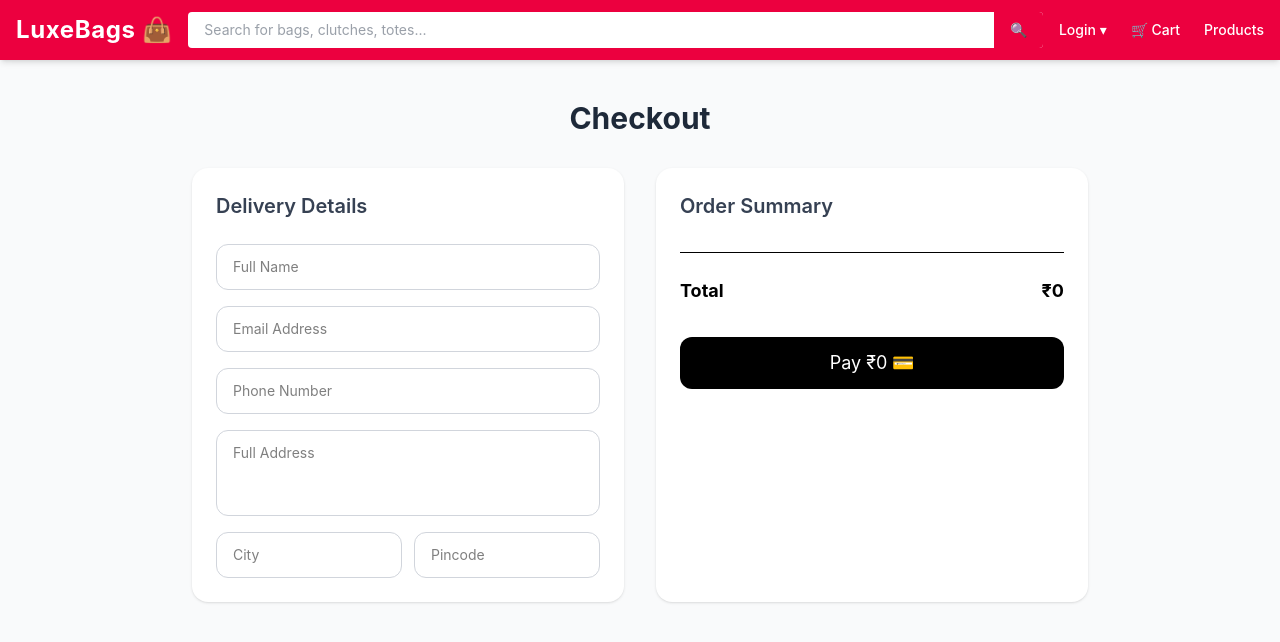
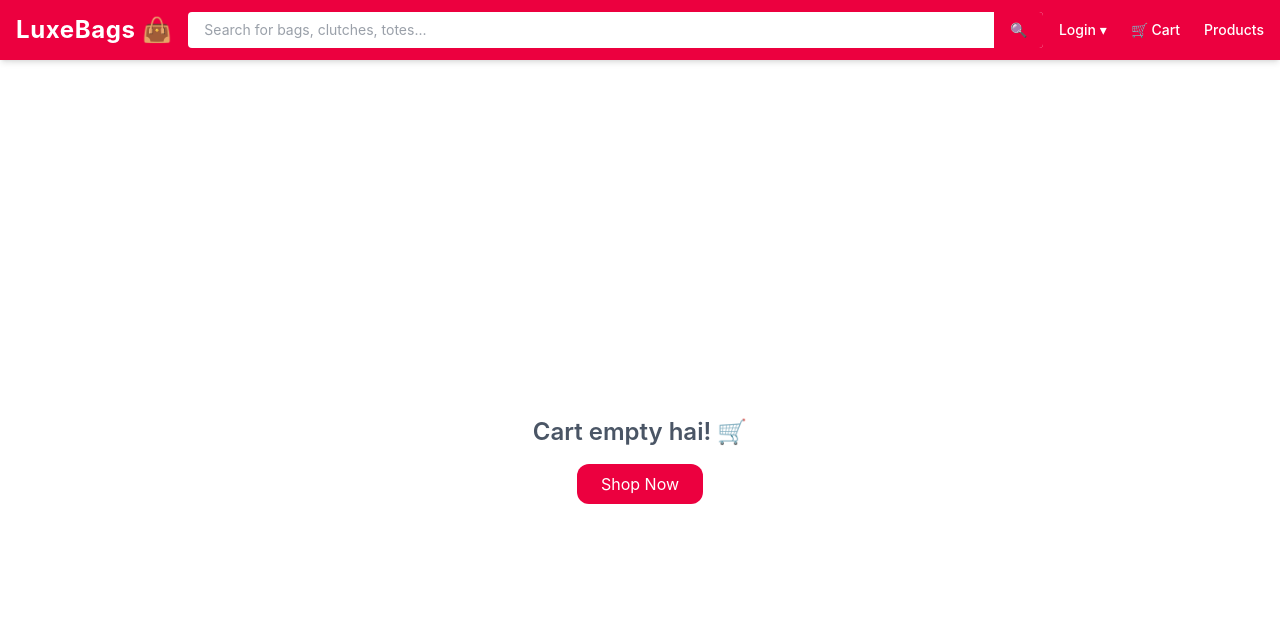
Before and after one commit to ambreeshsingh/luxebags-frontened, a React (Vite) app: page /checkout in a window 1280 px wide. Shown: the top 642 px of the page. Built offline with nearby package versions, Linux system fonts and the light colour scheme.

Commit message:
checkout flipkart style complete

```diff
--- a/src/pages/Checkout.jsx
+++ b/src/pages/Checkout.jsx
@@ -23,38 +23,64 @@
 //     setForm({ ...form, [e.target.name]: e.target.value });
 //   };
 
-//   const handleOrder = async () => {
+//   const handlePayment = async () => {
 //     setLoading(true);
 
-//     const orderData = {
-//       ...form,
-//       // spread form data — name, email, phone etc.
-//       items: cartItems.map((item) => ({
-//         // productId: item._id,
-//         productId: item.id || item._id,
-//         name: item.name,
-//         price: item.price,
-//         quantity: item.quantity,
-//         image: item.image,
-//       })),
-//       totalPrice,
-//     };
-
 //     try {
-//       const res = await fetch("https://handbags-backend.onrender.com/api/orders", {
+//       // Step 1 — Backend se Razorpay order create karo
+//       const res = await fetch("https://handbags-backend.onrender.com/api/payment/create-order", {
 //         method: "POST",
 //         headers: { "Content-Type": "application/json" },
-//         body: JSON.stringify(orderData),
-//         // sends order data to backend
+//         body: JSON.stringify({ amount: totalPrice }),
 //       });
 
-//       const data = await res.json();
+//       const order = await res.json();
 
-//       if (res.ok) {
-//         alert("Order placed successfully! 🎉");
-//         navigate("/");
-//         // go to home after order
-//       }
+//       // Step 2 — Razorpay popup open karo
+//       const options = {
+//         key: "rzp_test_T8cDcRFkJwqYJl",
+//         amount: order.amount,
+//         currency: "INR",
+//         name: "LuxeBags",
+//         description: "Premium Handbags",
+//         order_id: order.id,
+//         handler: async function (response) {
+//           // Step 3 — Payment successful → order save karo
+//           const orderData = {
+//             ...form,
+//             items: cartItems.map((item) => ({
+//               productId: item.id || item._id,
+//               name: item.name,
+//               price: item.price,
+//               quantity: item.quantity,
+//               image: item.image,
+//             })),
+//             totalPrice,
+//             paymentId: response.razorpay_payment_id,
+//           };
+
+//           await fetch("https://handbags-backend.onrender.com/api/orders", {
+//             method: "POST",
+//             headers: { "Content-Type": "application/json" },
+//             body: JSON.stringify(orderData),
+//           });
+
+//           alert("Payment Successful! Order Placed 🎉");
+//           navigate("/");
+//         },
+//         prefill: {
+//           name: form.customerName,
+//           email: form.email,
+//           contact: form.phone,
+//         },
+//         theme: {
+//           color: "#be123c",
+//         },
+//       };
+
+//       const rzp = new window.Razorpay(options);
+//       rzp.open();
+
 //     } catch (error) {
 //       alert("Something went wrong!");
 //     }
@@ -75,7 +101,6 @@
 //           <h2 className="text-xl font-semibold text-gray-700 mb-2">
 //             Delivery Details
 //           </h2>
-
 //           <input type="text" name="customerName" placeholder="Full Name"
 //             value={form.customerName} onChange={handleChange}
 //             className="border border-gray-300 rounded-xl px-4 py-3 text-sm focus:outline-none focus:border-black"
@@ -109,29 +134,24 @@
 //           <h2 className="text-xl font-semibold text-gray-700 mb-2">
 //             Order Summary
 //           </h2>
-
 //           {cartItems.map((item) => (
 //             <div key={item.id || item._id} className="flex justify-between text-sm text-gray-600">
 //               <span>{item.name} × {item.quantity}</span>
 //               <span>₹{(item.price * item.quantity).toLocaleString()}</span>
 //             </div>
 //           ))}
-
 //           <hr className="my-2" />
-
 //           <div className="flex justify-between font-bold text-lg text-black">
 //             <span>Total</span>
 //             <span>₹{totalPrice.toLocaleString()}</span>
 //           </div>
-
 //           <button
-//             onClick={handleOrder}
+//             onClick={handlePayment}
 //             disabled={loading}
 //             className="mt-4 w-full bg-black text-white py-3 rounded-xl hover:bg-gray-800 transition text-lg disabled:opacity-50"
 //           >
-//             {loading ? "Placing Order..." : `Place Order ₹${totalPrice.toLocaleString()}`}
+//             {loading ? "Processing..." : `Pay ₹${totalPrice.toLocaleString()} 💳`}
 //           </button>
-
 //         </div>
 //       </div>
 //     </div>
@@ -141,31 +161,81 @@
 import { useState } from "react";
 import { useCart } from "../context/CartContext";
 import { useNavigate } from "react-router-dom";
+import { useAuth } from "../context/AuthContext";
 
 export default function Checkout() {
-
   const { cartItems, totalPrice } = useCart();
+  const { name } = useAuth();
   const navigate = useNavigate();
   const [loading, setLoading] = useState(false);
+  const [step, setStep] = useState(1);
+  // step 1 = address, step 2 = payment
 
   const [form, setForm] = useState({
-    customerName: "",
+    customerName: name || "",
+    // agar login hai toh name auto fill
     email: "",
     phone: "",
     address: "",
     city: "",
+    state: "",
     pincode: "",
   });
 
+  const [errors, setErrors] = useState({});
+  // errors object — har field ka error track karega
+
   const handleChange = (e) => {
     setForm({ ...form, [e.target.name]: e.target.value });
+    setErrors({ ...errors, [e.target.name]: "" });
+    // jab type karo → error clear ho jaye
   };
 
+  // PINCODE SE CITY/STATE AUTO FILL
+  const handlePincode = async (e) => {
+    const pin = e.target.value;
+    setForm({ ...form, pincode: pin });
+
+    if (pin.length === 6) {
+      // 6 digit pincode hone pe API call karo
+      try {
+        const res = await fetch(`https://api.postalpincode.in/pincode/${pin}`);
+        const data = await res.json();
+        if (data[0].Status === "Success") {
+          const postOffice = data[0].PostOffice[0];
+          setForm((prev) => ({
+            ...prev,
+            city: postOffice.District,
+            state: postOffice.State,
+            pincode: pin,
+            // city aur state auto fill!
+          }));
+        }
+      } catch (err) {
+        console.log(err);
+      }
+    }
+  };
+
+  // ADDRESS VALIDATION
+  const validateAddress = () => {
+    const newErrors = {};
+    if (!form.customerName) newErrors.customerName = "Name required!";
+    if (!form.email.includes("@")) newErrors.email = "Valid email daalo!";
+    if (form.phone.length !== 10) newErrors.phone = "10 digit phone number daalo!";
+    if (!form.address) newErrors.address = "Address required!";
+    if (form.pincode.length !== 6) newErrors.pincode = "Valid pincode daalo!";
+    if (!form.city) newErrors.city = "City required!";
+    if (!form.state) newErrors.state = "State required!";
+    setErrors(newErrors);
+    return Object.keys(newErrors).length === 0;
+    // agar koi error nahi → true return karo
+  };
+
+  // RAZORPAY PAYMENT
   const handlePayment = async () => {
     setLoading(true);
-
     try {
-      // Step 1 — Backend se Razorpay order create karo
       const res = await fetch("https://handbags-backend.onrender.com/api/payment/create-order", {
         method: "POST",
         headers: { "Content-Type": "application/json" },
@@ -174,7 +244,6 @@ export default function Checkout() {
 
       const order = await res.json();
 
-      // Step 2 — Razorpay popup open karo
       const options = {
         key: "rzp_test_T8cDcRFkJwqYJl",
         amount: order.amount,
@@ -183,7 +252,6 @@ export default function Checkout() {
         description: "Premium Handbags",
         order_id: order.id,
         handler: async function (response) {
-          // Step 3 — Payment successful → order save karo
           const orderData = {
             ...form,
             items: cartItems.map((item) => ({
@@ -211,9 +279,7 @@ export default function Checkout() {
           email: form.email,
           contact: form.phone,
         },
-        theme: {
-          color: "#be123c",
-        },
+        theme: { color: "#be123c" },
       };
 
       const rzp = new window.Razorpay(options);
@@ -222,75 +288,200 @@ export default function Checkout() {
     } catch (error) {
       alert("Something went wrong!");
     }
-
     setLoading(false);
   };
 
+  // CART EMPTY CHECK
+  if (cartItems.length === 0) {
     return (
-    <div className="min-h-screen bg-gray-50 px-6 py-10">
-      <h1 className="text-3xl font-bold text-center text-gray-800 mb-8">
-        Checkout
-      </h1>
+      <div className="min-h-screen flex flex-col items-center justify-center gap-4">
+        <p className="text-2xl font-semibold text-gray-600">Cart empty hai! 🛒</p>
+        <button onClick={() => navigate("/products")}
+          className="bg-rose-600 text-white px-6 py-2 rounded-xl hover:bg-rose-700 transition">
+          Shop Now
+        </button>
+      </div>
+    );
+  }
 
-      <div className="max-w-4xl mx-auto grid grid-cols-1 md:grid-cols-2 gap-8">
+  return (
+    <div className="min-h-screen bg-gray-100 py-8 px-4">
 
-        {/* Left - Form */}
-        <div className="bg-white rounded-2xl shadow p-6 flex flex-col gap-4">
-          <h2 className="text-xl font-semibold text-gray-700 mb-2">
-            Delivery Details
-          </h2>
-          <input type="text" name="customerName" placeholder="Full Name"
-            value={form.customerName} onChange={handleChange}
-            className="border border-gray-300 rounded-xl px-4 py-3 text-sm focus:outline-none focus:border-black"
-          />
-          <input type="email" name="email" placeholder="Email Address"
-            value={form.email} onChange={handleChange}
-            className="border border-gray-300 rounded-xl px-4 py-3 text-sm focus:outline-none focus:border-black"
-          />
-          <input type="tel" name="phone" placeholder="Phone Number"
-            value={form.phone} onChange={handleChange}
-            className="border border-gray-300 rounded-xl px-4 py-3 text-sm focus:outline-none focus:border-black"
-          />
-          <textarea name="address" placeholder="Full Address"
-            value={form.address} onChange={handleChange} rows={3}
-            className="border border-gray-300 rounded-xl px-4 py-3 text-sm focus:outline-none focus:border-black resize-none"
-          />
-          <div className="flex gap-3">
-            <input type="text" name="city" placeholder="City"
-              value={form.city} onChange={handleChange}
-              className="border border-gray-300 rounded-xl px-4 py-3 text-sm w-1/2 focus:outline-none focus:border-black"
-            />
-            <input type="text" name="pincode" placeholder="Pincode"
-              value={form.pincode} onChange={handleChange}
-              className="border border-gray-300 rounded-xl px-4 py-3 text-sm w-1/2 focus:outline-none focus:border-black"
-            />
+      {/* Steps Indicator — Flipkart jaisa */}
+      <div className="max-w-4xl mx-auto mb-6 flex items-center gap-2">
+        <div className={`flex items-center gap-2 px-4 py-2 rounded-full text-sm font-medium ${step >= 1 ? "bg-rose-600 text-white" : "bg-gray-300 text-gray-600"}`}>
+          1. Delivery Address
+        </div>
+        <div className="flex-1 h-1 bg-gray-300">
+          <div className={`h-1 bg-rose-600 transition-all ${step >= 2 ? "w-full" : "w-0"}`}></div>
+        </div>
+        <div className={`flex items-center gap-2 px-4 py-2 rounded-full text-sm font-medium ${step >= 2 ? "bg-rose-600 text-white" : "bg-gray-300 text-gray-600"}`}>
+          2. Payment
         </div>
       </div>
 
-        {/* Right - Order Summary */}
-        <div className="bg-white rounded-2xl shadow p-6 flex flex-col gap-4">
-          <h2 className="text-xl font-semibold text-gray-700 mb-2">
-            Order Summary
+      <div className="max-w-4xl mx-auto grid grid-cols-1 md:grid-cols-3 gap-6">
+
+        {/* Left — Main Content */}
+        <div className="md:col-span-2 flex flex-col gap-4">
+
+          {/* STEP 1 — ADDRESS */}
+          {step === 1 && (
+            <div className="bg-white rounded-2xl shadow p-6">
+              <h2 className="text-xl font-bold text-gray-800 mb-4">
+                📍 Delivery Address
               </h2>
-          {cartItems.map((item) => (
-            <div key={item.id || item._id} className="flex justify-between text-sm text-gray-600">
-              <span>{item.name} × {item.quantity}</span>
-              <span>₹{(item.price * item.quantity).toLocaleString()}</span>
+
+              <div className="flex flex-col gap-3">
+                {/* Name */}
+                <div>
+                  <input type="text" name="customerName" placeholder="Full Name"
+                    value={form.customerName} onChange={handleChange}
+                    className={`w-full border rounded-xl px-4 py-3 text-sm focus:outline-none ${errors.customerName ? "border-red-500" : "border-gray-300 focus:border-rose-600"}`}
+                  />
+                  {errors.customerName && <p className="text-red-500 text-xs mt-1">{errors.customerName}</p>}
                 </div>
-          ))}
-          <hr className="my-2" />
-          <div className="flex justify-between font-bold text-lg text-black">
-            <span>Total</span>
-            <span>₹{totalPrice.toLocaleString()}</span>
+
+                {/* Email + Phone */}
+                <div className="grid grid-cols-2 gap-3">
+                  <div>
+                    <input type="email" name="email" placeholder="Email"
+                      value={form.email} onChange={handleChange}
+                      className={`w-full border rounded-xl px-4 py-3 text-sm focus:outline-none ${errors.email ? "border-red-500" : "border-gray-300 focus:border-rose-600"}`}
+                    />
+                    {errors.email && <p className="text-red-500 text-xs mt-1">{errors.email}</p>}
                   </div>
+                  <div>
+                    <input type="tel" name="phone" placeholder="10 digit Phone"
+                      value={form.phone} onChange={handleChange}
+                      className={`w-full border rounded-xl px-4 py-3 text-sm focus:outline-none ${errors.phone ? "border-red-500" : "border-gray-300 focus:border-rose-600"}`}
+                    />
+                    {errors.phone && <p className="text-red-500 text-xs mt-1">{errors.phone}</p>}
+                  </div>
+                </div>
+
+                {/* Pincode — auto fills city/state */}
+                <div>
+                  <input type="text" name="pincode" placeholder="Pincode"
+                    value={form.pincode} onChange={handlePincode}
+                    maxLength={6}
+                    className={`w-full border rounded-xl px-4 py-3 text-sm focus:outline-none ${errors.pincode ? "border-red-500" : "border-gray-300 focus:border-rose-600"}`}
+                  />
+                  {errors.pincode && <p className="text-red-500 text-xs mt-1">{errors.pincode}</p>}
+                </div>
+
+                {/* City + State — auto filled */}
+                <div className="grid grid-cols-2 gap-3">
+                  <div>
+                    <input type="text" name="city" placeholder="City"
+                      value={form.city} onChange={handleChange}
+                      className={`w-full border rounded-xl px-4 py-3 text-sm focus:outline-none ${errors.city ? "border-red-500" : "border-gray-300 focus:border-rose-600"}`}
+                    />
+                    {errors.city && <p className="text-red-500 text-xs mt-1">{errors.city}</p>}
+                  </div>
+                  <div>
+                    <input type="text" name="state" placeholder="State"
+                      value={form.state} onChange={handleChange}
+                      className={`w-full border rounded-xl px-4 py-3 text-sm focus:outline-none ${errors.state ? "border-red-500" : "border-gray-300 focus:border-rose-600"}`}
+                    />
+                    {errors.state && <p className="text-red-500 text-xs mt-1">{errors.state}</p>}
+                  </div>
+                </div>
+
+                {/* Full Address */}
+                <div>
+                  <textarea name="address" placeholder="House No, Street, Area"
+                    value={form.address} onChange={handleChange} rows={3}
+                    className={`w-full border rounded-xl px-4 py-3 text-sm focus:outline-none resize-none ${errors.address ? "border-red-500" : "border-gray-300 focus:border-rose-600"}`}
+                  />
+                  {errors.address && <p className="text-red-500 text-xs mt-1">{errors.address}</p>}
+                </div>
+
+                {/* Continue Button */}
+                <button
+                  onClick={() => {
+                    if (validateAddress()) setStep(2);
+                    // validate karo → tabhi step 2 pe jao
+                  }}
+                  className="w-full bg-rose-600 text-white py-3 rounded-xl hover:bg-rose-700 transition font-medium"
+                >
+                  Continue to Payment →
+                </button>
+              </div>
+            </div>
+          )}
+
+          {/* STEP 2 — PAYMENT */}
+          {step === 2 && (
+            <div className="bg-white rounded-2xl shadow p-6">
+              <h2 className="text-xl font-bold text-gray-800 mb-4">
+                💳 Payment
+              </h2>
+
+              {/* Address Summary */}
+              <div className="bg-gray-50 rounded-xl p-4 mb-4">
+                <div className="flex justify-between items-start">
+                  <div>
+                    <p className="font-semibold text-gray-800">{form.customerName}</p>
+                    <p className="text-sm text-gray-600">{form.address}</p>
+                    <p className="text-sm text-gray-600">{form.city}, {form.state} - {form.pincode}</p>
+                    <p className="text-sm text-gray-600">📞 {form.phone}</p>
+                  </div>
+                  <button onClick={() => setStep(1)}
+                    className="text-rose-600 text-sm hover:underline">
+                    Change
+                  </button>
+                </div>
+              </div>
+
               <button
                 onClick={handlePayment}
                 disabled={loading}
-            className="mt-4 w-full bg-black text-white py-3 rounded-xl hover:bg-gray-800 transition text-lg disabled:opacity-50"
+                className="w-full bg-rose-600 text-white py-3 rounded-xl hover:bg-rose-700 transition font-medium disabled:opacity-50"
               >
                 {loading ? "Processing..." : `Pay ₹${totalPrice.toLocaleString()} 💳`}
               </button>
             </div>
+          )}
+        </div>
+
+        {/* Right — Order Summary */}
+        <div className="bg-white rounded-2xl shadow p-6 h-fit">
+          <h2 className="text-lg font-bold text-gray-800 mb-4">
+            🛍️ Order Summary
+          </h2>
+
+          {cartItems.map((item) => (
+            <div key={item.id || item._id} className="flex gap-3 mb-3">
+              <img src={item.image} alt={item.name}
+                className="w-16 h-16 object-cover rounded-lg" />
+              <div className="flex-1">
+                <p className="text-sm font-medium text-gray-800">{item.name}</p>
+                <p className="text-xs text-gray-500">Qty: {item.quantity}</p>
+                <p className="text-sm font-bold text-gray-800">
+                  ₹{(item.price * item.quantity).toLocaleString()}
+                </p>
+              </div>
+            </div>
+          ))}
+
+          <hr className="my-3" />
+
+          <div className="flex justify-between text-sm text-gray-600 mb-1">
+            <span>Subtotal</span>
+            <span>₹{totalPrice.toLocaleString()}</span>
+          </div>
+          <div className="flex justify-between text-sm text-green-600 mb-1">
+            <span>Delivery</span>
+            <span>FREE ✅</span>
+          </div>
+          <hr className="my-3" />
+          <div className="flex justify-between font-bold text-lg text-gray-800">
+            <span>Total</span>
+            <span>₹{totalPrice.toLocaleString()}</span>
+          </div>
+        </div>
+
       </div>
     </div>
   );
```
Lines whose indentation alone changed are shown as unchanged.
